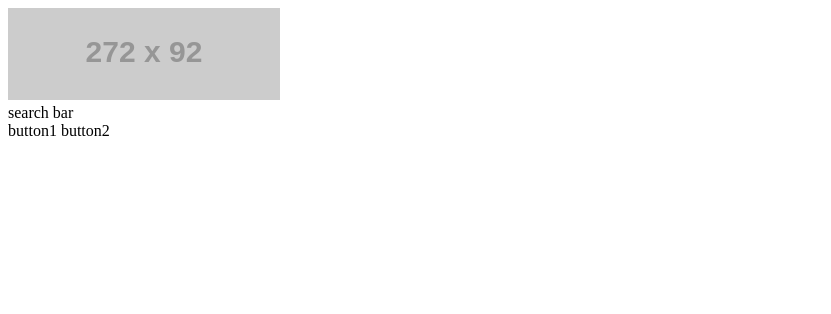
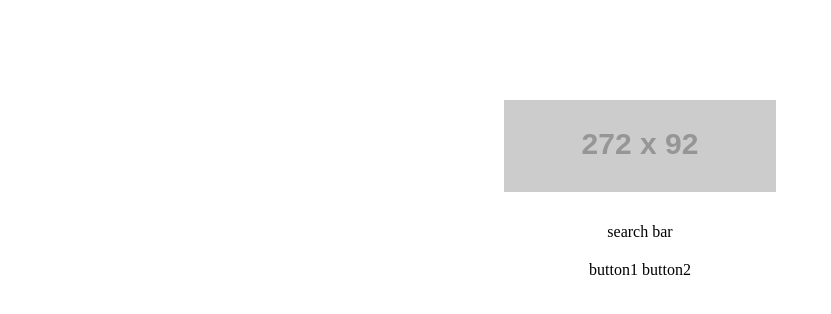
Before and after one commit to taylorcaton/GooglePage, a plain HTML site: page index.html in a window 1280 px wide. Shown: the whole page, without its empty margins (0-831 px from the left). Drawn offline with Linux system fonts and the light colour scheme; placeholder pictures from the web are drawn by us.

Commit message:
added css style to center and margins

```diff
--- a/index.html
+++ b/index.html
@@ -3,6 +3,7 @@
 <head>
 	<meta charset="UTF-8">
 	<title>Bayte</title>
+	<link rel="stylesheet" type="text/css" href="style.css">
 </head>
 <body>
 	<header class="TopSpace"></header>
--- a/style.css
+++ b/style.css
@@ -0,0 +1,14 @@
+.logo {
+	font-size: 48px;
+	text-align: center;
+	margin-top: 100px;
+	margin-bottom: 20px;
+}
+.searchBar{
+	text-align: center;
+	margin-bottom: 20px;
+}
+.buttons {
+	text-align: center;
+
+}
```
